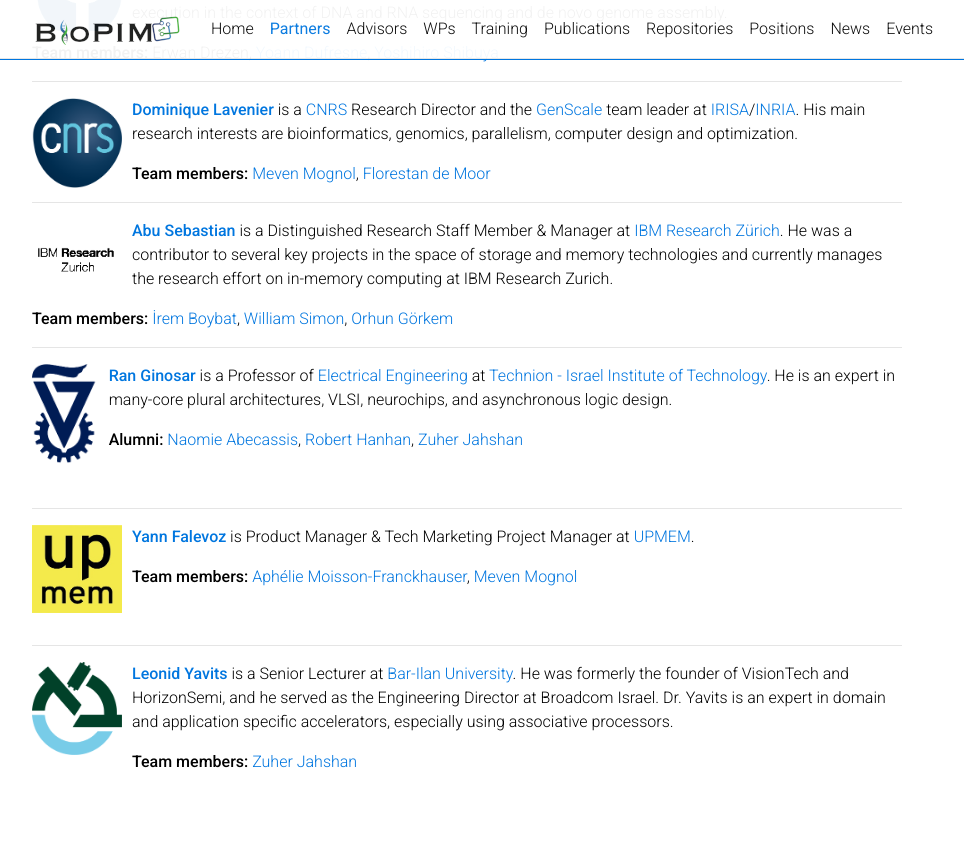
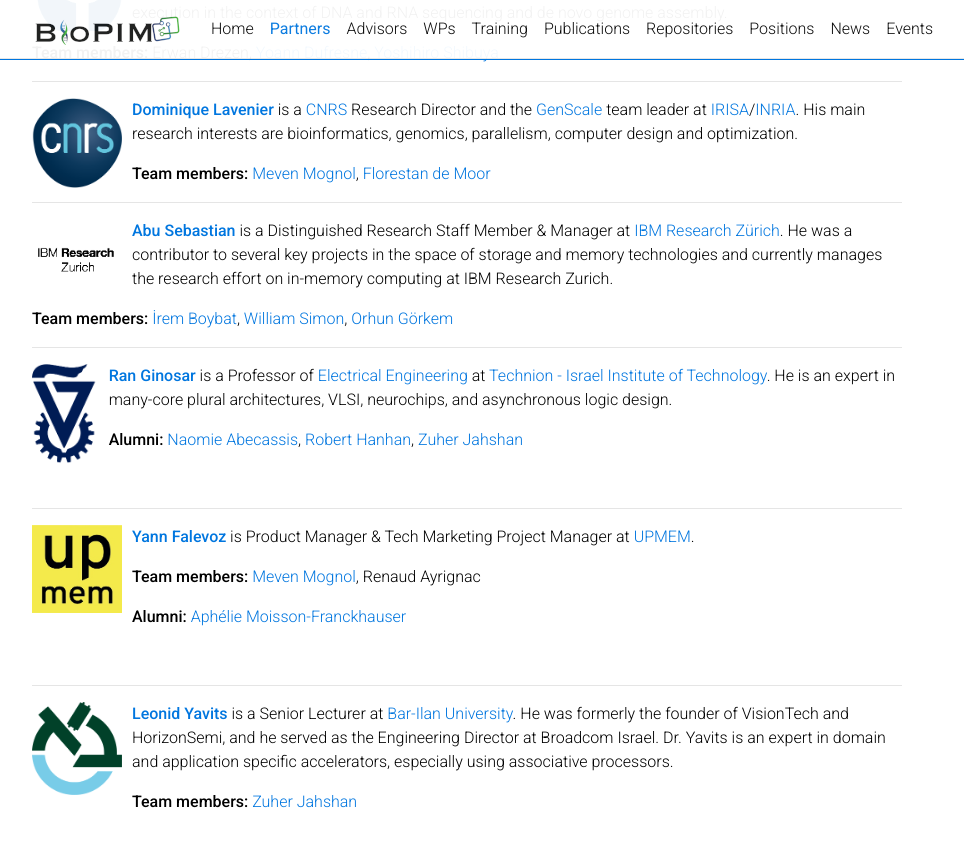
Before and after one commit to BioPIM/biopim.github.io, a Jekyll site: the page built from _pages/partners.md, in a window 1280 px wide and 900 px high, scrolled down 1091 px. Shown: the top 847 px of the window, without its empty margins (173-1137 px from the left). Built offline with Jekyll 4.4.1, drawn with Linux system fonts in a browser that asks for light colours; comment, search, counter and statistics services are not loaded; a style sheet for code colours, icons or effects is not loaded.

Commit message:
added renaud removed aphelie

```diff
--- a/_pages/partners.md
+++ b/_pages/partners.md
@@ -72,7 +72,9 @@
 
 **[Yann Falevoz](https://www.linkedin.com/in/yannfalevoz/)** is Product Manager & Tech Marketing Project Manager at [UPMEM](https://www.upmem.com/).
 
-**Team members:** [Aphélie Moisson-Franckhauser](https://www.linkedin.com/in/a-moisson/), [Meven Mognol](https://www.linkedin.com/in/meven-mognol-292935b8/)
+**Team members:** [Meven Mognol](https://www.linkedin.com/in/meven-mognol-292935b8/), Renaud Ayrignac
+
+**Alumni:** [Aphélie Moisson-Franckhauser](https://www.linkedin.com/in/a-moisson/)
 
 &nbsp;
 
```
